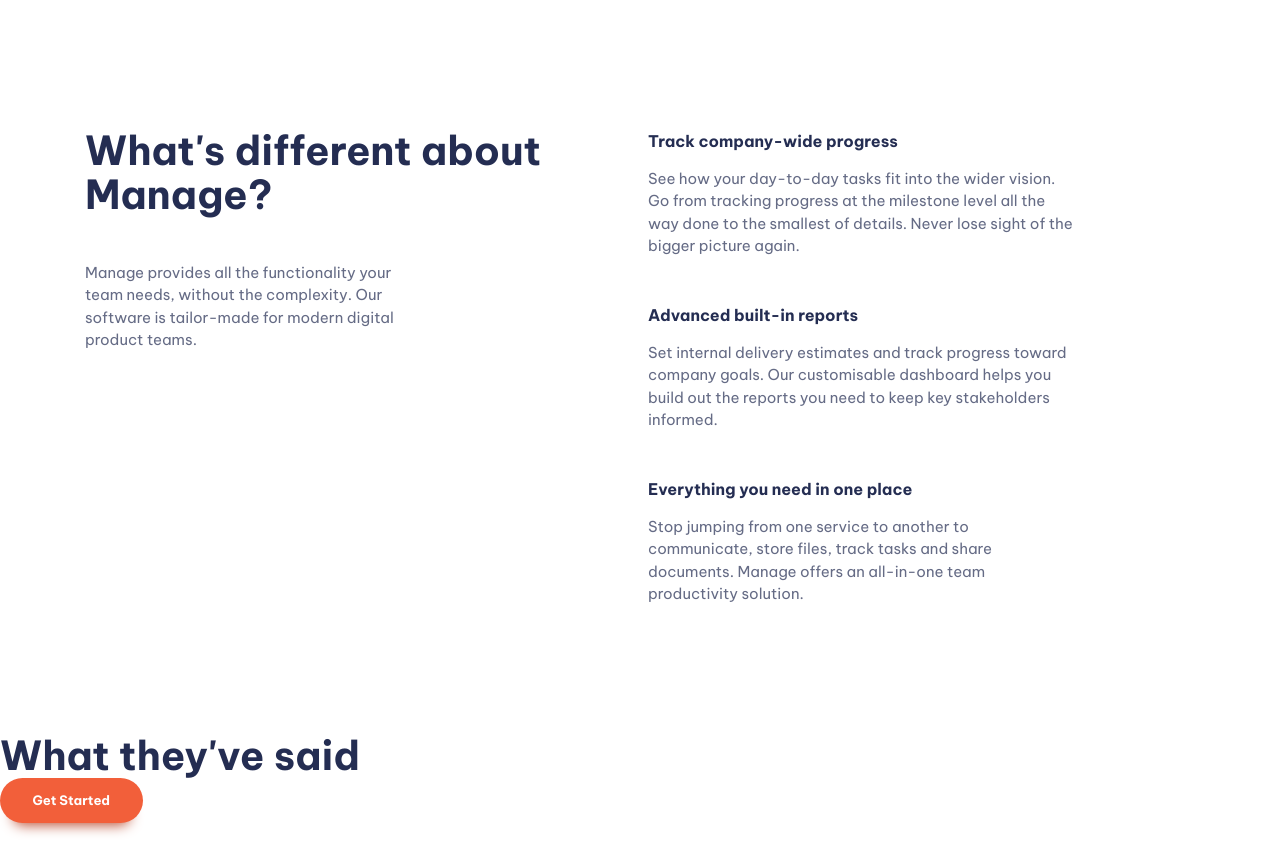
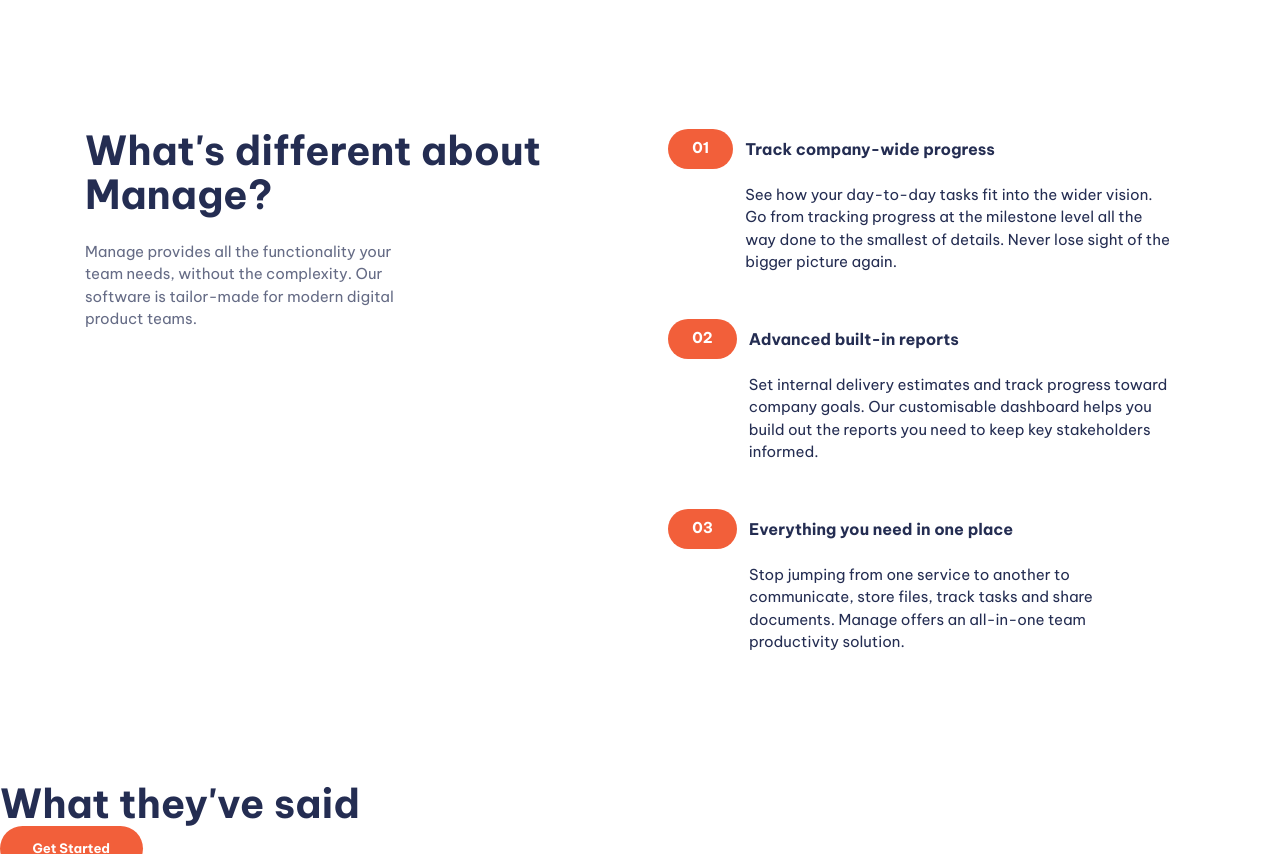
Before and after one commit to michael-schlueter/fem-manage-landing-page, a website built with Vite: page index.html in a window 1280 px wide. Shown: the part 700-1554 px from the top of the page. Built offline with nearby package versions, Linux system fonts and the light colour scheme.

Commit message:
add styling to numbered list

```diff
--- a/index.html
+++ b/index.html
@@ -82,7 +82,7 @@
       <section class="padding-block-900">
         <div class="container">
           <div class="even-columns">
-            <div class="flow">
+            <div class="flow text-center-sm-only margin-bottom-700" style="--flow-spacer: 1.5rem">
               <h2 class="fs-secondary-heading fw-bold">
                 What's different about Manage?
               </h2>
@@ -96,8 +96,8 @@
               <ul class="numbered-items | flow" role="list">
                 <li>
                   <div class="flow" style="--flow-spacer: 1em">
-                    <h3 class="fs-600 fw-bold">Track company-wide progress</h3>
-                    <p data-width="wide">
+                    <h3 class="numbered-items__title | fs-600 fw-bold">Track company-wide progress</h3>
+                    <p class="numbered-items__body" data-width="wide">
                       See how your day-to-day tasks fit into the wider vision.
                       Go from tracking progress at the milestone level all the
                       way done to the smallest of details. Never lose sight of
@@ -107,8 +107,8 @@
                 </li>
                 <li>
                   <div class="flow" style="--flow-spacer: 1em">
-                    <h3 class="fs-600 fw-bold">Advanced built-in reports</h3>
-                    <p data-width="wide">
+                    <h3 class="numbered-items__title | fs-600 fw-bold">Advanced built-in reports</h3>
+                    <p class="numbered-items__body" data-width="wide">
                       Set internal delivery estimates and track progress toward
                       company goals. Our customisable dashboard helps you build
                       out the reports you need to keep key stakeholders
@@ -118,10 +118,10 @@
                 </li>
                 <li>
                   <div class="flow" style="--flow-spacer: 1em">
-                    <h3 class="fs-600 fw-bold">
+                    <h3 class="numbered-items__title | fs-600 fw-bold">
                       Everything you need in one place
                     </h3>
-                    <p data-width="wide">
+                    <p class="numbered-items__body" data-width="wide">
                       Stop jumping from one service to another to communicate,
                       store files, track tasks and share documents. Manage
                       offers an all-in-one team productivity solution.
--- a/style.css
+++ b/style.css
@@ -391,6 +391,74 @@ p[data-width="wide"] {
   opacity: 0.1;
 }
 
+/* Numbered items */
+
+.numbered-items {
+  counter-reset: count;
+  width: fit-content;
+  margin-inline: auto;
+}
+
+.numbered-items li {
+  counter-increment: count;
+}
+
+.numbered-items div {
+  display: grid;
+  position: relative;
+  align-items: center;
+  column-gap: var(--size-300);
+  grid-template-columns: min-content 1fr;
+}
+
+.numbered-items__title {
+  grid-row: 1 / 2;
+  grid-column: 2 / 3;
+  line-height: 1;
+}
+
+.numbered-items__body {
+  grid-column: 1 / -1;
+}
+
+@media (min-width: 30em) {
+  .numbered-items__body {
+    grid-column: 2 / -1;
+  }
+}
+
+.numbered-items div::before,
+.numbered-items div::after {
+  height: 40px;
+}
+
+.numbered-items div::before {
+  content: "0" counter(count);
+  display: flex;
+  align-items: center;
+  color: var(--clr-neutral-100);
+  font-weight: var(--fw-bold);
+  background-color: var(--clr-accent-400);
+  padding: 0 var(--size-500);
+  border-radius: 100vw;
+  grid-row: 1 / 2;
+  grid-column: 1 / 2;
+}
+
+@media (max-width: 30em) {
+  .numbered-items div::after {
+    --bg: var(--clr-accent-100);
+    content: "";
+    display: block;
+    z-index: -1;
+    border-radius: 100vw 0 0 100vw; /* make it square on the side */
+    grid-column: 1 / -1;
+    grid-row: 1 / 2;
+    box-shadow: 5em 0 0 var(--bg); /* to make it extend to the side without causing overflow */
+    background: var(--bg);
+  }
+}
+
 /* Utility classes */
 
 .visually-hidden {
@@ -407,9 +475,9 @@ p[data-width="wide"] {
 
 .container {
   --max-width: 1110px;
-  --padding: 1rem;
+  --container-padding: 1rem;
 
-  width: min(var(--max-width), 100% - (var(--padding) * 2));
+  width: min(var(--max-width), 100% - (var(--container-padding) * 2));
   margin-inline: auto;
 }
 
@@ -441,6 +509,24 @@ p[data-width="wide"] {
 
 :where(.flow :not(:first-child)) {
   margin-top: var(--flow-spacer, 3em);
+}
+
+.text-center {
+  text-align: center;
+}
+
+.text-center p {
+  margin-inline: auto;
+}
+
+@media (max-width: 50em) {
+  .text-center-sm-only {
+    text-align: center;
+  }
+
+  .text-center-sm-only p {
+    margin-inline: auto;
+  }
 }
 
 .text-primary-400 {
@@ -515,6 +601,10 @@ p[data-width="wide"] {
   padding-block: var(--size-900);
 }
 
+.margin-bottom-700 {
+  margin-block-end: var(--size-700);
+}
+
 .display-sm-none {
   display: none;
 }
```
